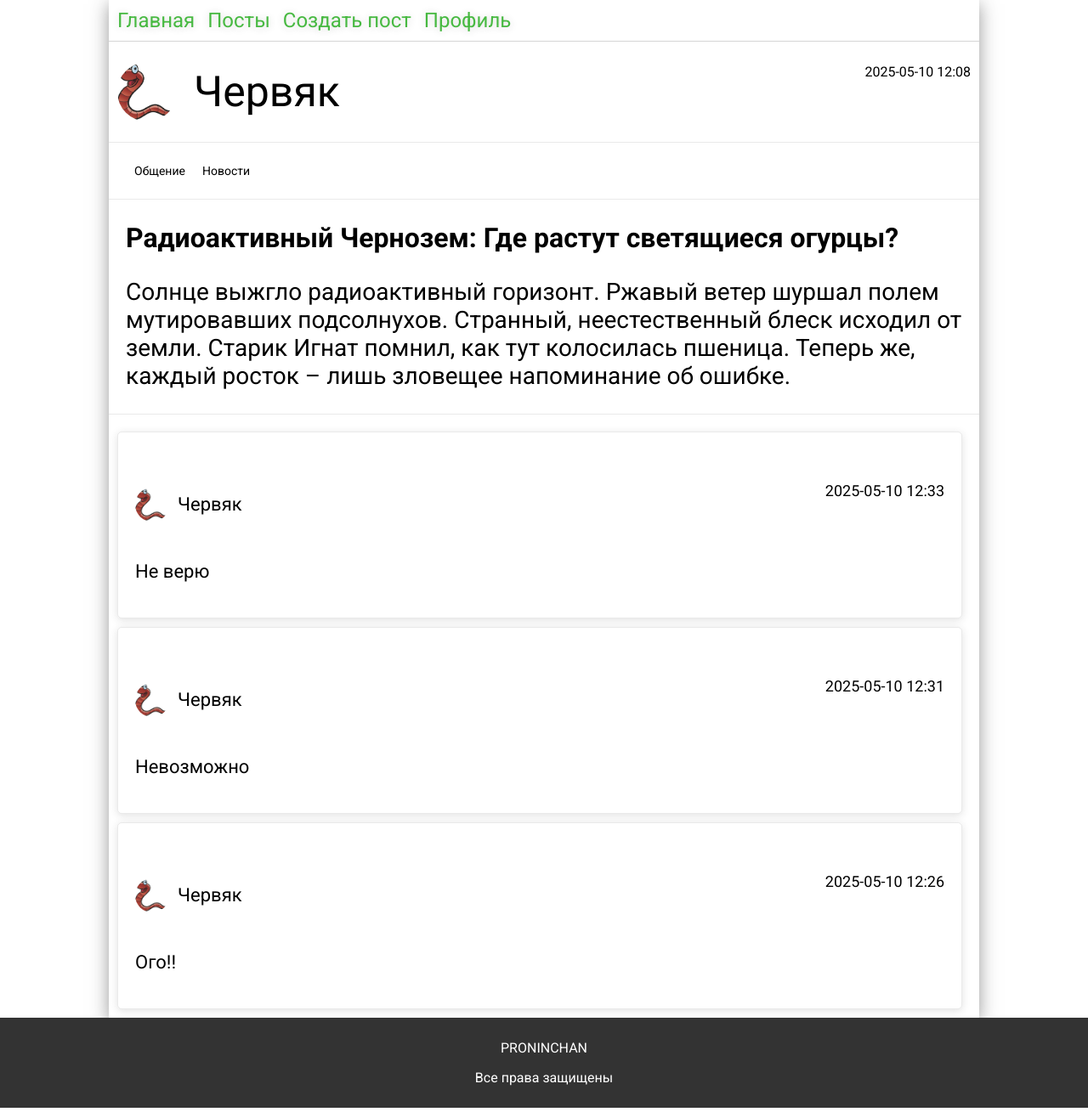
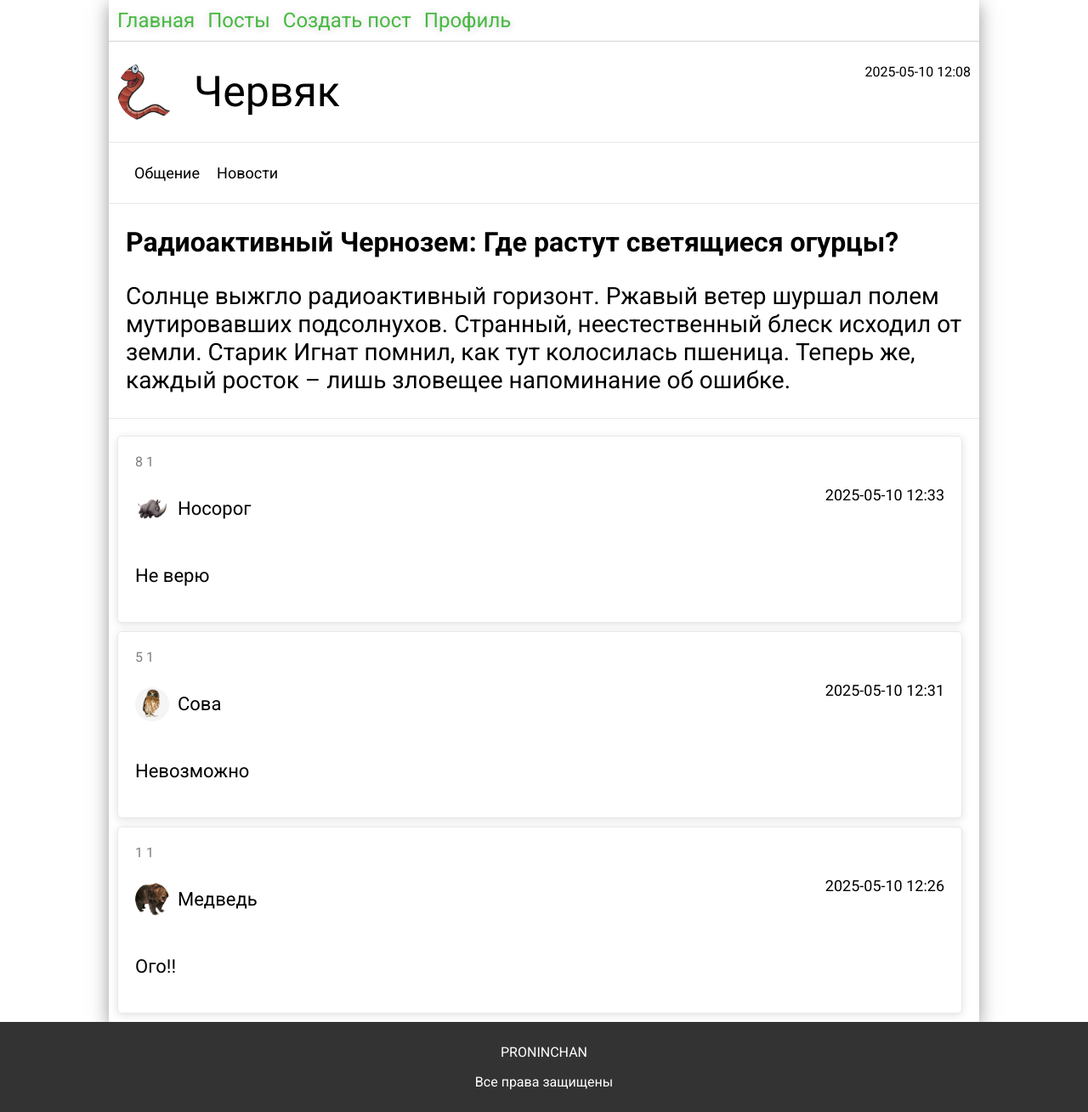
Before and after one commit to maksprogiperprogrammer/kursovaia, a Flask app: page /post/1 in a window 1280 px wide. Shown: the part 101-1410 px from the top of the page at 85% size. Run offline with Flask 3, Linux system fonts and the light colour scheme; data comes from the database, SQL or seed files in the repository; both versions use the stored data as it was after the commit; style sheets or scripts are compiled from the project's sources.

Commit message:
Пользователи
Созданы пользователи посты и комментарии к постам, немного изменен внешний вид

```diff
--- a/static/css/post.css
+++ b/static/css/post.css
@@ -30,7 +30,7 @@
   padding: 20px;
 }
 .post-main div p {
-  font-size: 14px;
+  font-size: 18px;
   margin: 5px 10px;
 }
 .post-main h2 {
@@ -125,6 +125,11 @@
      object-fit: cover;
   margin-right: 10px;
 }
+.post-comments .comments .comments-comment .comment-id {
+  margin: 0;
+  opacity: 50%;
+  height: 0;
+}
 .post-comments .comments .comments-comment .comment-text {
   font-size: 22px;
 }
--- a/static/css/post.scss
+++ b/static/css/post.scss
@@ -26,7 +26,7 @@
         border-bottom: 1px solid rgb(51, 51, 51, 0.1);
         padding: 20px;
         p {
-            font-size: 14px;
+            font-size: 18px;
             margin: 5px 10px;
         }
     }
@@ -117,6 +117,11 @@
                     }
                 }
             }
+            .comment-id {
+                margin: 0;
+                opacity: 50%;
+                height: 0;
+            }
             .comment-text{
                 font-size: 22px;
             }
--- a/static/css/posts.css
+++ b/static/css/posts.css
@@ -25,7 +25,6 @@
 .posts .posts-container .post {
   width: 45%;
   padding: 10px;
-  max-height: 200px;
   border: 1px solid rgba(51, 51, 51, 0.1);
   box-shadow: 0 2px 10px rgba(51, 51, 51, 0.15);
   border-radius: 7px;
--- a/static/css/posts.scss
+++ b/static/css/posts.scss
@@ -25,7 +25,6 @@
         .post {
             width: 45%;
             padding: 10px;
-            max-height: 200px;
             border: 1px solid rgb(51, 51, 51, 0.1);
             box-shadow: 0 2px 10px rgba(51, 51, 51, 0.15);
             border-radius: 7px;
--- a/templates/post.html
+++ b/templates/post.html
@@ -29,6 +29,7 @@
         <div class="comments">
             {% for comment in comments %}
             <div class="comments-comment" id="comment-{{comment.id}}">
+                <p class="comment-id">{{comment.id}} {{comment.post_id}}</p>
                 {% if session['user'] == comment.user_id or access == 'admin' %}
                 <div class="comments-comment-edit">
                     {% if session['user'] == comment.user_id %}
@@ -39,12 +40,12 @@
                 {% endif %}
                 <div class="comments-comment-title">
                     <div>
-                        <img src="{{ url_for('static', filename=post.user.photo) if post.user.photo else url_for('static', filename='img/person.svg') }}" alt="">
-                        <p class="user-{{post.user.id}}">{{post.user.username}}{% if access == 'admin' %}<button class="ban-button" value="{{post.user.id}}" data-user="{{post.user.username}}">забанить</button>{% endif %}</p>
+                        <img src="{{ url_for('static', filename=comment.user.photo) if comment.user.photo else url_for('static', filename='img/person.svg') }}" alt="">
+                        <p class="user-{{comment.user_id}}">{{comment.user.username}}{% if access == 'admin' %}<button class="ban-button" value="{{comment.user_id}}" data-user="{{comment.user.username}}">забанить</button>{% endif %}</p>
                     </div>
                     <p class="comment-created">{{comment.created_at.strftime('%Y-%m-%d %H:%M')}}</p>
                 </div>
-                <p class="comment-text" data-text="{{comment.text}}">{{comment.text | truncate(100, True, '...')}}</p>
+                <p class="comment-text" data-text="{{comment.text}}">{{comment.text}}</p>
             </div>
             {% endfor %}
         </div>
--- a/templates/posts.html
+++ b/templates/posts.html
@@ -28,7 +28,7 @@
                     </div>
                     <p class="post-created">{{post.created_at.strftime('%Y-%m-%d %H:%M')}}</p>
                 </div>
-                <a class="post-theme" href="{{url_for('post', post=post.id)}}">{{post.theme}}</a>
+                <a class="post-theme" href="{{url_for('post', post=post.id)}}">{{post.theme | truncate(40, True, '...')}}</a>
                 <p class="post-text"  data-text="{{post.text}}">{{post.text | truncate(150, True, '...')}}</p>
             </div>
         {% endfor %}
```
Also changed, not shown: instance/proninchan.db, static/img/01da4c45b83f065a3c028965a1932650.jpg (added), static/img/0329.png (added), static/img/1520630793_616.png (added), static/img/277412f6c4a646dc4927c929769d2b21.jpg (added), static/img/6888f01b31764ef805cf43c5481fcae2.png (added), static/img/8e013a3f11646654424cfcaa7a7136d6.jpg (added), static/img/9EQ8IAzJfSY.jpg (added), static/img/b0e5d4b017cfb73b64733352384b509f.png (added), static/img/fcb57d462184bbe986ba5b6cc7312395.jpg (added), static/img/kisspng-fiuk-painting-blazer-man-avatars-5b0d929ba91779.7960294815276161556926.jpg (added), static/img/png-clipart-silhouette-businessman-animals-photography.png (added), static/img/raven-clipart-xl.png (added).
